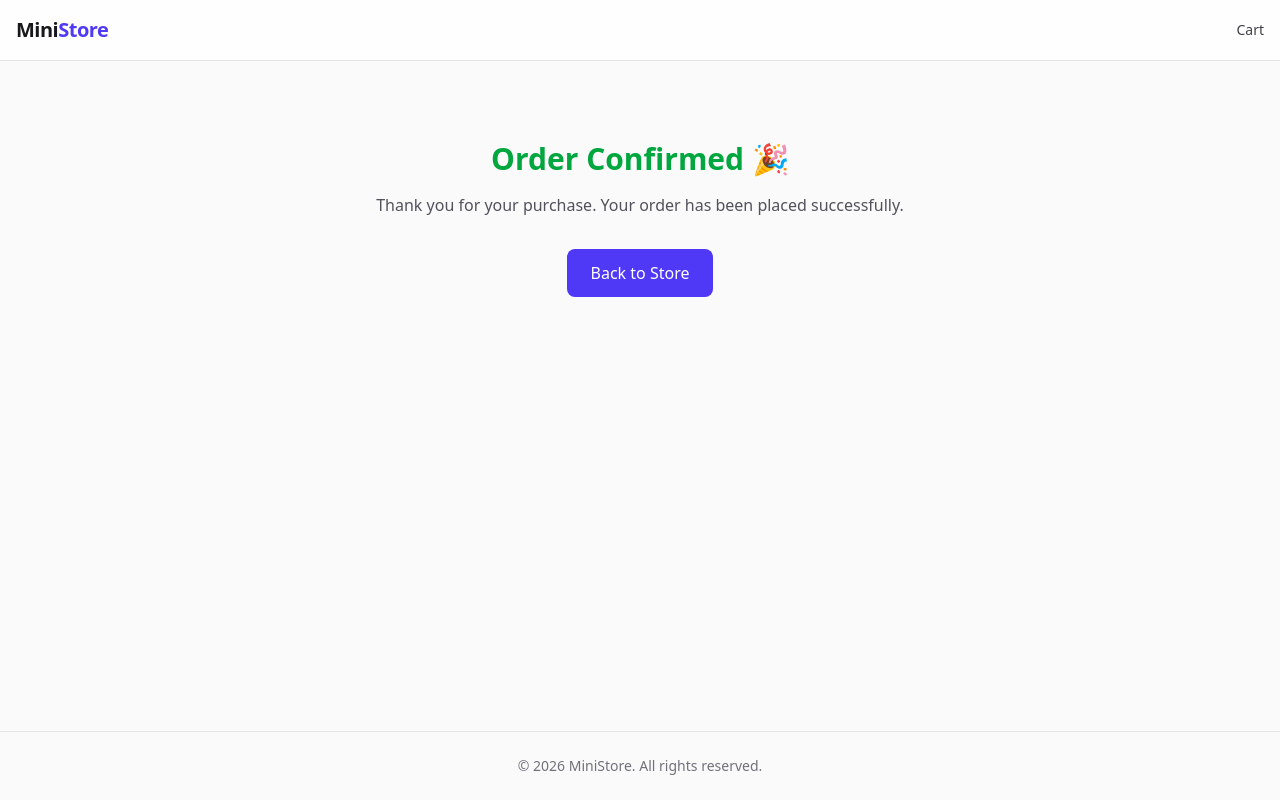
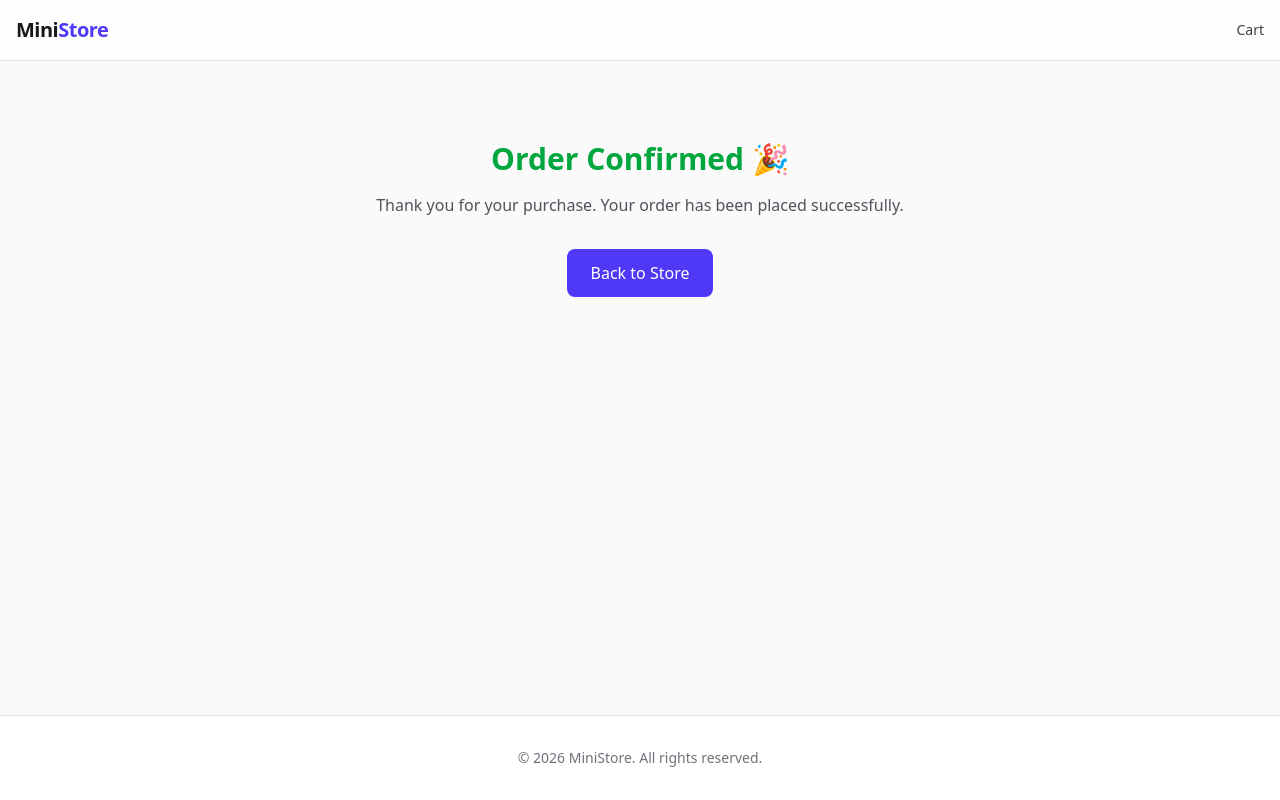
Before and after one commit to 18mukeshram/FUTURE_FS_02, a React (Vite) app: page /success in a window 1280 px wide. Built offline with nearby package versions, Linux system fonts and the light colour scheme.

Commit message:
style: refine footer spacing and background

```diff
--- a/src/components/layout/Footer.jsx
+++ b/src/components/layout/Footer.jsx
@@ -1,6 +1,6 @@
 export default function Footer() {
   return (
-    <footer className="border-t border-zinc-200 py-6 mt-12">
+    <footer className="border-t border-zinc-200 py-8 mt-20 bg-white">
       <div className="max-w-7xl mx-auto px-4 text-sm text-zinc-500 text-center">
         © {new Date().getFullYear()} MiniStore. All rights reserved.
       </div>
```
